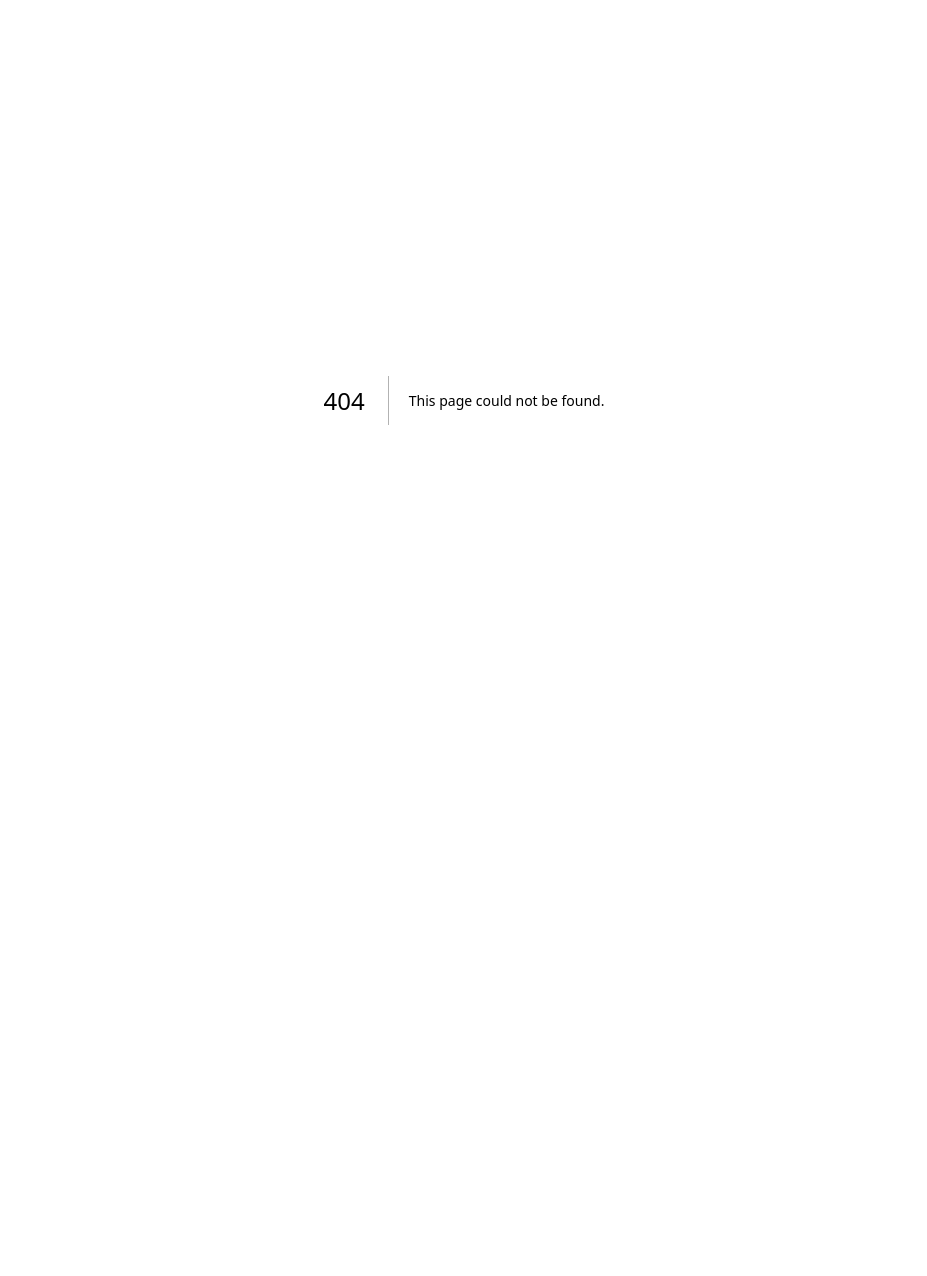
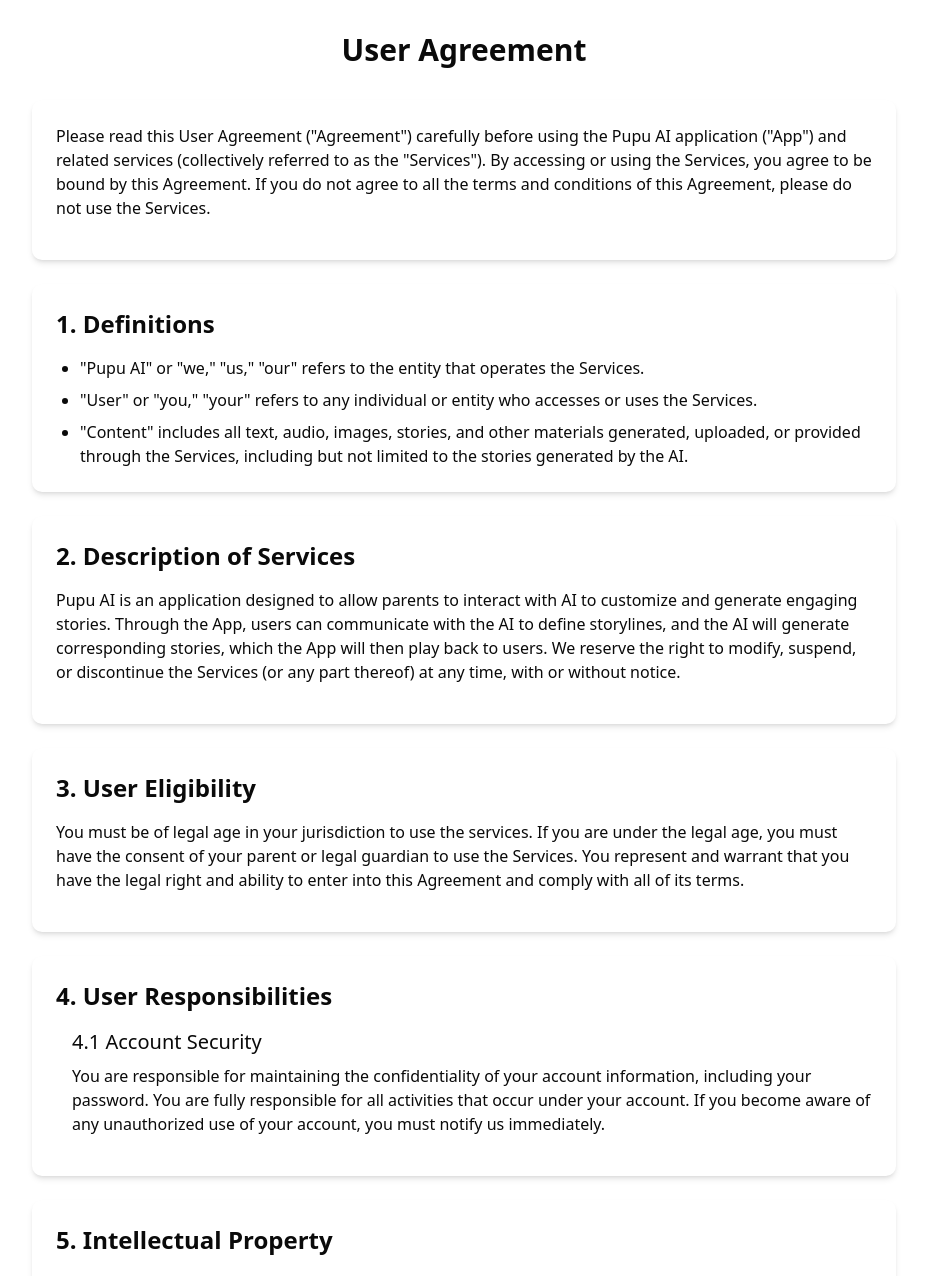
Before and after one commit to oin-ai/pupu.ai, a Next.js app: page /service-terms in a window 1280 px wide. Before the commit this address had no page. Shown: the top 1276 px of the page, without its empty margins (176-1103 px from the left). Before the commit the page ends 800 px from the top, so only its background shows below. Built offline with nearby package versions, Linux system fonts and the light colour scheme.

Commit message:
fix: bugs

```diff
--- a/app/privacy/page.tsx
+++ b/app/privacy/page.tsx
@@ -7,7 +7,7 @@
 
       <div className="bg-white rounded-lg shadow-md p-6 mb-6">
         <p className="mb-4">
-          This Privacy Policy describes how Pupu AI (&quot;we,&quot; &quot;us,&quot; &quot;our&quot;) collects, uses, stores, and shares information when you use our application ("App") and related services ("Services"). By using the Services, you consent to the practices described in this Privacy Policy. If you do not agree with our practices, please do not use the Services.
+          This Privacy Policy describes how Pupu AI ("we," "us," "our") collects, uses, stores, and shares information when you use our application ("App") and related services ("Services"). By using the Services, you consent to the practices described in this Privacy Policy. If you do not agree with our practices, please do not use the Services.
         </p>
       </div>
 
@@ -98,7 +98,7 @@
       </div>
 
       <div className="bg-white rounded-lg shadow-md p-6 mb-6">
-        <h2 className="text-2xl font-semibold mb-4">6. Children&apos;s Privacy</h2>
+        <h2 className="text-2xl font-semibold mb-4">6. Children's Privacy</h2>
         <p>
           The Services are not intended for use by children under the age of 13 without the consent of a parent or legal guardian. We do not knowingly collect personal information from children under the age of 13. If we become aware that we have collected personal information from a child under the age of 13 without parental consent, we will delete that information as soon as possible.
         </p>
@@ -110,7 +110,7 @@
           We may update this Privacy Policy from time to time. When we make material changes, we will notify you by email or by posting a notice on the App. Your continued use of the Services after the effective date of the revised Privacy Policy constitutes your acceptance of the changes.
         </p>
         <p>
-          If you have any questions or concerns about this Privacy Policy or our data practices, please contact us at [Contact Email Address].
+          If you have any questions or concerns about this Privacy Policy or our data practices, please contact us at support@pupupuai.com.
         </p>
       </div>
     </div>
--- /dev/null
+++ b/app/service-terms/page.tsx
@@ -0,0 +1,126 @@
+import React from 'react';
+
+export default function ServiceTermsPage() {
+  return (
+    <div className="max-w-4xl mx-auto px-4 py-8">
+      <h1 className="text-3xl font-bold text-center mb-8">User Agreement</h1>
+
+      <div className="bg-white rounded-lg shadow-md p-6 mb-6">
+        <p className="mb-4">
+          Please read this User Agreement ("Agreement") carefully before using the Pupu AI application ("App") and related services (collectively referred to as the "Services"). By accessing or using the Services, you agree to be bound by this Agreement. If you do not agree to all the terms and conditions of this Agreement, please do not use the Services.
+        </p>
+      </div>
+
+      <div className="bg-white rounded-lg shadow-md p-6 mb-6">
+        <h2 className="text-2xl font-semibold mb-4">1. Definitions</h2>
+        <ul className="list-disc pl-6">
+          <li className="mb-2">
+            <span className="font-medium">"Pupu AI" or "we," "us," "our"</span> refers to the entity that operates the Services.
+          </li>
+          <li className="mb-2">
+            <span className="font-medium">"User" or "you," "your"</span> refers to any individual or entity who accesses or uses the Services.
+          </li>
+          <li>
+            <span className="font-medium">"Content"</span> includes all text, audio, images, stories, and other materials generated, uploaded, or provided through the Services, including but not limited to the stories generated by the AI.
+          </li>
+        </ul>
+      </div>
+
+      <div className="bg-white rounded-lg shadow-md p-6 mb-6">
+        <h2 className="text-2xl font-semibold mb-4">2. Description of Services</h2>
+        <p className="mb-4">
+          Pupu AI is an application designed to allow parents to interact with AI to customize and generate engaging stories. Through the App, users can communicate with the AI to define storylines, and the AI will generate corresponding stories, which the App will then play back to users. We reserve the right to modify, suspend, or discontinue the Services (or any part thereof) at any time, with or without notice.
+        </p>
+      </div>
+
+      <div className="bg-white rounded-lg shadow-md p-6 mb-6">
+        <h2 className="text-2xl font-semibold mb-4">3. User Eligibility</h2>
+        <p className="mb-4">
+          You must be of legal age in your jurisdiction to use the services. If you are under the legal age, you must have the consent of your parent or legal guardian to use the Services. You represent and warrant that you have the legal right and ability to enter into this Agreement and comply with all of its terms.
+        </p>
+      </div>
+
+      <div className="bg-white rounded-lg shadow-md p-6 mb-6">
+        <h2 className="text-2xl font-semibold mb-4">4. User Responsibilities</h2>
+        <div className="ml-4">
+          <h3 className="text-xl font-medium mb-2">4.1 Account Security</h3>
+          <p className="mb-4">
+            You are responsible for maintaining the confidentiality of your account information, including your password. You are fully responsible for all activities that occur under your account. If you become aware of any unauthorized use of your account, you must notify us immediately.
+          </p>
+        </div>
+      </div>
+
+      <div className="bg-white rounded-lg shadow-md p-6 mb-6">
+        <h2 className="text-2xl font-semibold mb-4">5. Intellectual Property</h2>
+        <div className="ml-4">
+          <h3 className="text-xl font-medium mb-2">5.1 Ownership</h3>
+          <p className="mb-4">
+            All intellectual property rights in and to the Services, including but not limited to the App, software code, trademarks, logos, and user interfaces, are owned by us or our licensors. You are granted a limited, non-exclusive, non-transferable license to use the Services solely for your personal, non-commercial use in accordance with this Agreement.
+          </p>
+
+          <h3 className="text-xl font-medium mb-2">5.2 User-Generated Content</h3>
+          <p className="mb-4">
+            You retain all ownership rights in the Content you submit or generate through the Services. By submitting or generating Content through the Services, you grant us a worldwide, royalty-free, sub-licensable, transferable license to use, reproduce, distribute, display, and perform the Content in connection with the operation of the Services.
+          </p>
+
+          <h3 className="text-xl font-medium mb-2">5.3 AI-Generated Content</h3>
+          <p>
+            The AI-generated stories are considered a joint work of you and us. You and we share the copyright in the AI-generated Content, and you agree that we may use, reproduce, distribute, display, and perform the AI-generated Content for the purposes of providing and promoting the Services.
+          </p>
+        </div>
+      </div>
+
+      <div className="bg-white rounded-lg shadow-md p-6 mb-6">
+        <h2 className="text-2xl font-semibold mb-4">13. Privacy Policy</h2>
+        <p className="mb-4">
+          Your use of the Services is also subject to our Privacy Policy, which describes how we collect, use, store, and disclose your personal information. Please review our Privacy Policy carefully. By using the Services, you consent to the collection, use, and disclosure of your personal information as described in the Privacy Policy.
+        </p>
+      </div>
+
+      <div className="bg-white rounded-lg shadow-md p-6 mb-6">
+        <h2 className="text-2xl font-semibold mb-4">14. Termination</h2>
+        <p className="mb-4">
+          We may terminate or suspend your access to the Services at any time, without prior notice, if we determine, in our sole discretion, that you have violated this Agreement or any applicable laws. Upon termination or suspension, your right to use the Services immediately ceases, and you are responsible for deleting any Content you have stored on the Services.
+        </p>
+      </div>
+
+      <div className="bg-white rounded-lg shadow-md p-6 mb-6">
+        <h2 className="text-2xl font-semibold mb-4">15. Limitation of Liability</h2>
+        <p className="mb-4">
+          To the maximum extent permitted by law, in no event shall we be liable for any direct, indirect, incidental, special, consequential, or punitive damages arising out of or in connection with your use of the Services, including but not limited to damages for loss of profits, data, or other intangible losses, even if we have been advised of the possibility of such damages.
+        </p>
+      </div>
+
+      <div className="bg-white rounded-lg shadow-md p-6 mb-6">
+        <h2 className="text-2xl font-semibold mb-4">16. Indemnification</h2>
+        <p className="mb-4">
+          You agree to indemnify and hold us, our officers, directors, employees, agents, and licensors harmless from and against any and all claims, liabilities, damages, losses, and expenses, including reasonable attorneys' fees, arising out of or in connection with your use of the Services, your violation of this Agreement, or your infringement of any third-party rights.
+        </p>
+      </div>
+
+      <div className="bg-white rounded-lg shadow-md p-6 mb-6">
+        <h2 className="text-2xl font-semibold mb-4">17. Governing Law and Jurisdiction</h2>
+        <p className="mb-4">
+          This Agreement shall be governed by and construed in accordance with the laws of [Jurisdiction]. Any disputes arising out of or in connection with this Agreement shall be subject to the exclusive jurisdiction of the courts of [Jurisdiction].
+        </p>
+      </div>
+
+      <div className="bg-white rounded-lg shadow-md p-6 mb-6">
+        <h2 className="text-2xl font-semibold mb-4">18. Amendments</h2>
+        <p className="mb-4">
+          We reserve the right to modify this Agreement at any time. We will notify you of any material changes by posting the revised Agreement on the App or sending you a notification. Your continued use of the Services after the effective date of the revised Agreement constitutes your acceptance of the changes.
+        </p>
+      </div>
+
+      <div className="bg-white rounded-lg shadow-md p-6">
+        <h2 className="text-2xl font-semibold mb-4">19. Entire Agreement</h2>
+        <p className="mb-4">
+          This Agreement constitutes the entire agreement between you and us regarding your use of the Services and supersedes all prior agreements and understandings, oral or written, relating to the same subject matter.
+        </p>
+        <p>
+          If you have any questions or concerns about this Agreement or the Services, please contact us at support@pupupuai.com
+        </p>
+      </div>
+    </div>
+  )
+}
```
